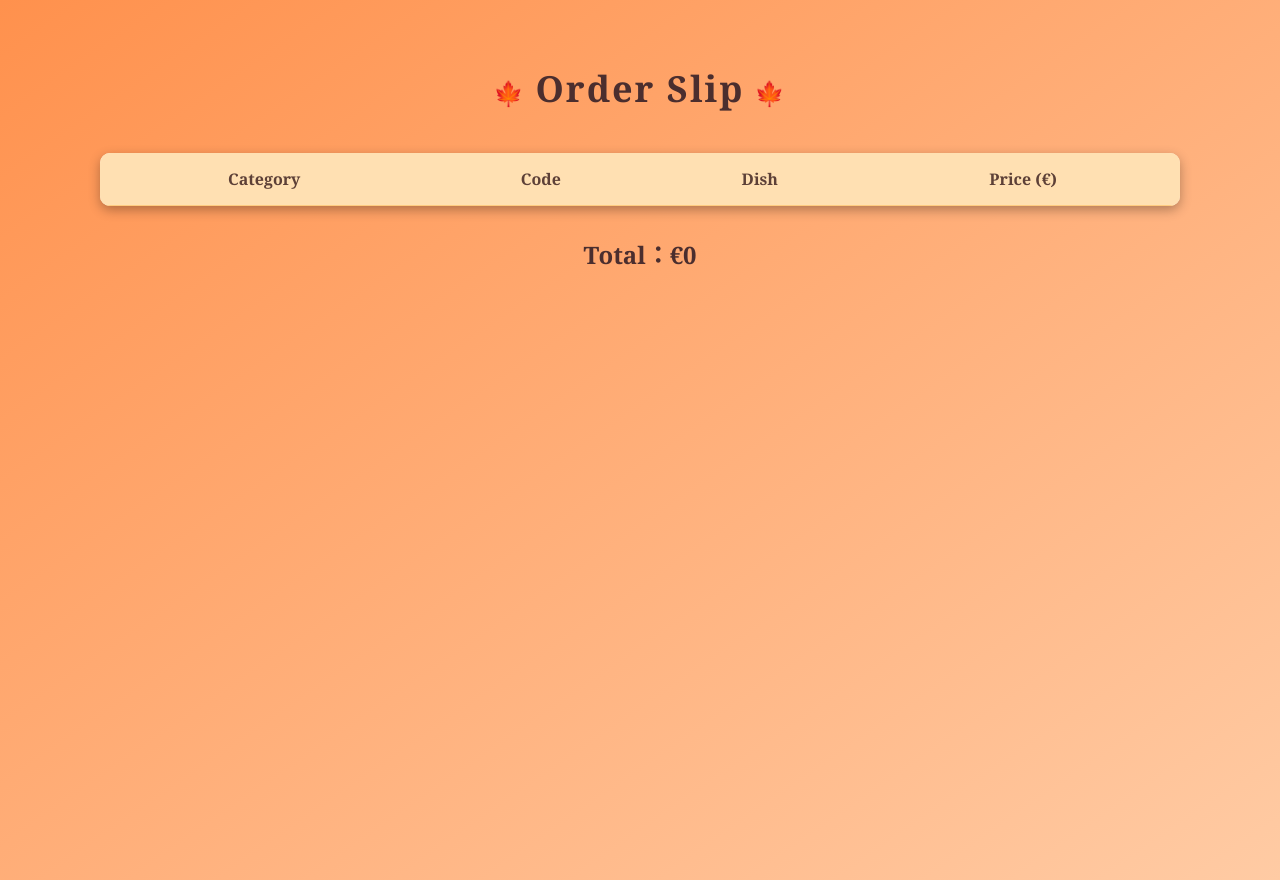
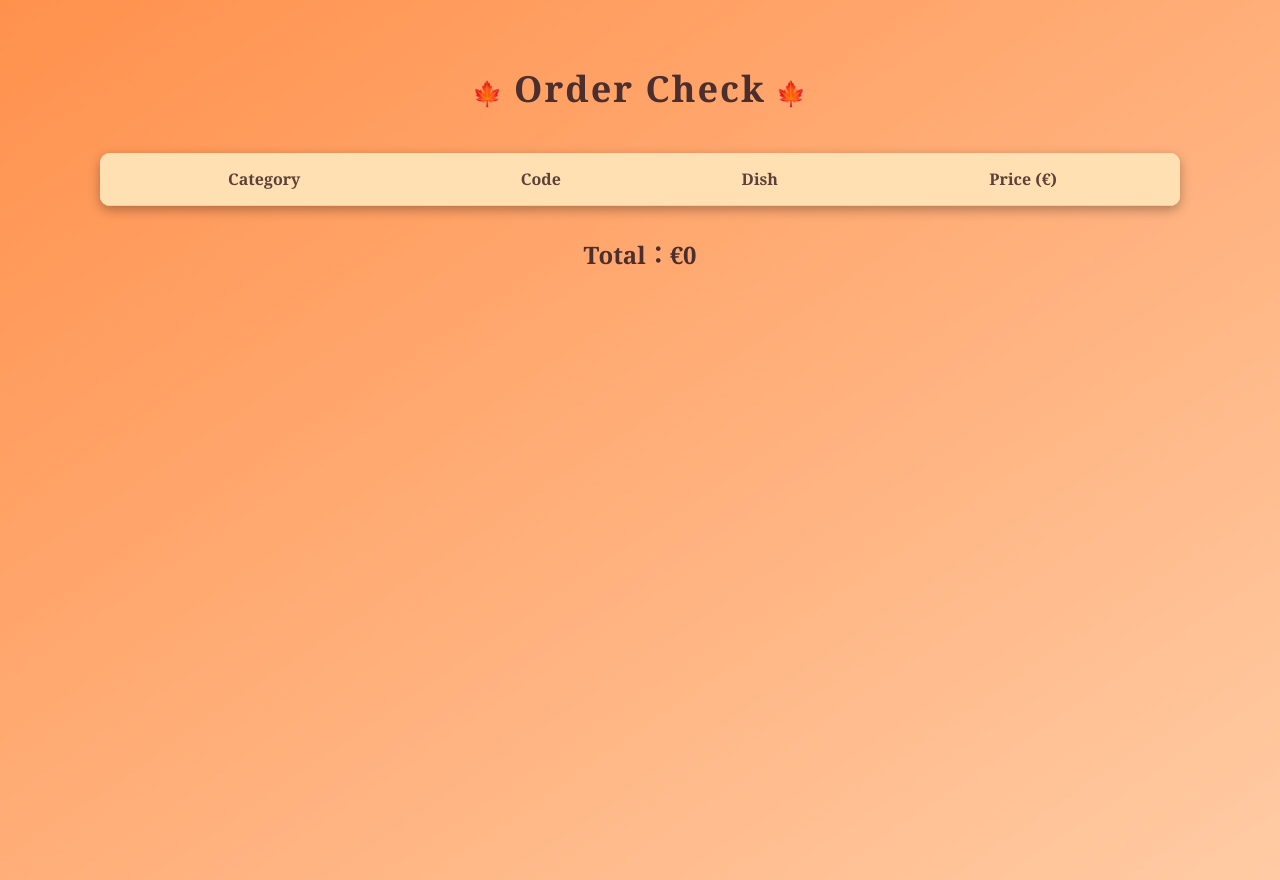
Before and after one commit to T-ManNo1/T-ManNo1.github.io, a plain HTML site: page page4.html in a window 1280 px wide. Drawn offline with Linux system fonts and the light colour scheme.

Commit message:
Update page4.html

```diff
--- a/page4.html
+++ b/page4.html
@@ -67,7 +67,7 @@
 </head>
 <body>
   <div class="overlay">
-    <h1>Order Slip</h1>
+    <h1>Order Check</h1>
 
     <table>
       <thead>
```
